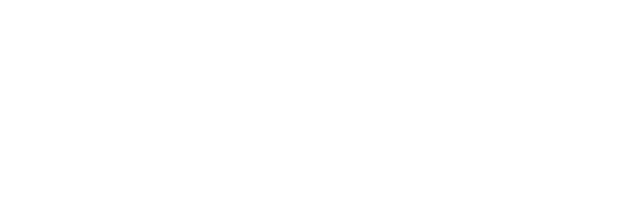
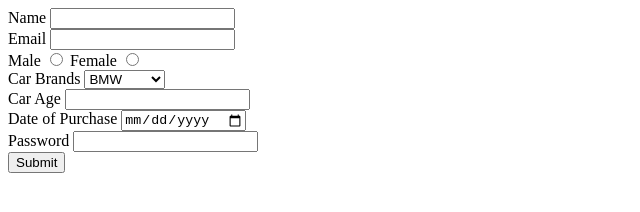
Before and after one commit to acciojob/car-insurance-form-AnkurMandal, a website: page main.html in a window 1280 px wide. Shown: the whole page, without its empty margins (0-640 px from the left). Drawn offline with Linux system fonts and the light colour scheme.

Commit message:
attempt1

```diff
--- a/main.html
+++ b/main.html
@@ -8,6 +8,54 @@
 
 <body>
 	<!-- the entire body must be written by student -->
+	<form action="" method="post">
+		<div>
+			<label for="name">Name</label>
+			<input type="text" name="name" id="name" required>
+		</div>
+
+		<div>
+			<label for="email">Email</label>
+			<input type="email" name="email" id="email" required>
+		</div>
+
+		<div>
+			<label for="gender_m">Male</label>
+			<input type="radio" name="gender" id="gender_m" value="Male" required>
+
+			<label for="gender_f">Female</label>
+			<input type="radio" name="gender" id="gender_f" value="Female" required>
+		</div>
+
+		<div>
+			<label for="cars">Car Brands</label>
+			<select name="cars" id="cars">
+				<option value="BMW">BMW</option>
+				<option value="Audi">Audi</option>
+				<option value="Mercedez">Mercedez</option>
+			</select>
+		</div>
+
+		<div>
+			<label for="carage">Car Age</label>
+			<input type="number" name="carage" id="carage" required>
+		</div>
+
+		<div>
+			<label for="dop">Date of Purchase</label>
+			<input type="date" name="dop" id="dop" required>
+		</div>
+
+		<div>
+			<label for="password">Password</label>
+			<input type="password" name="password" id="password" required>
+		</div>
+
+		<div>
+			<input type="submit" value="Submit">
+		</div>
+
+	</form>
     <script type="text/javascript" src="./script.js">
 </script>
 
```
